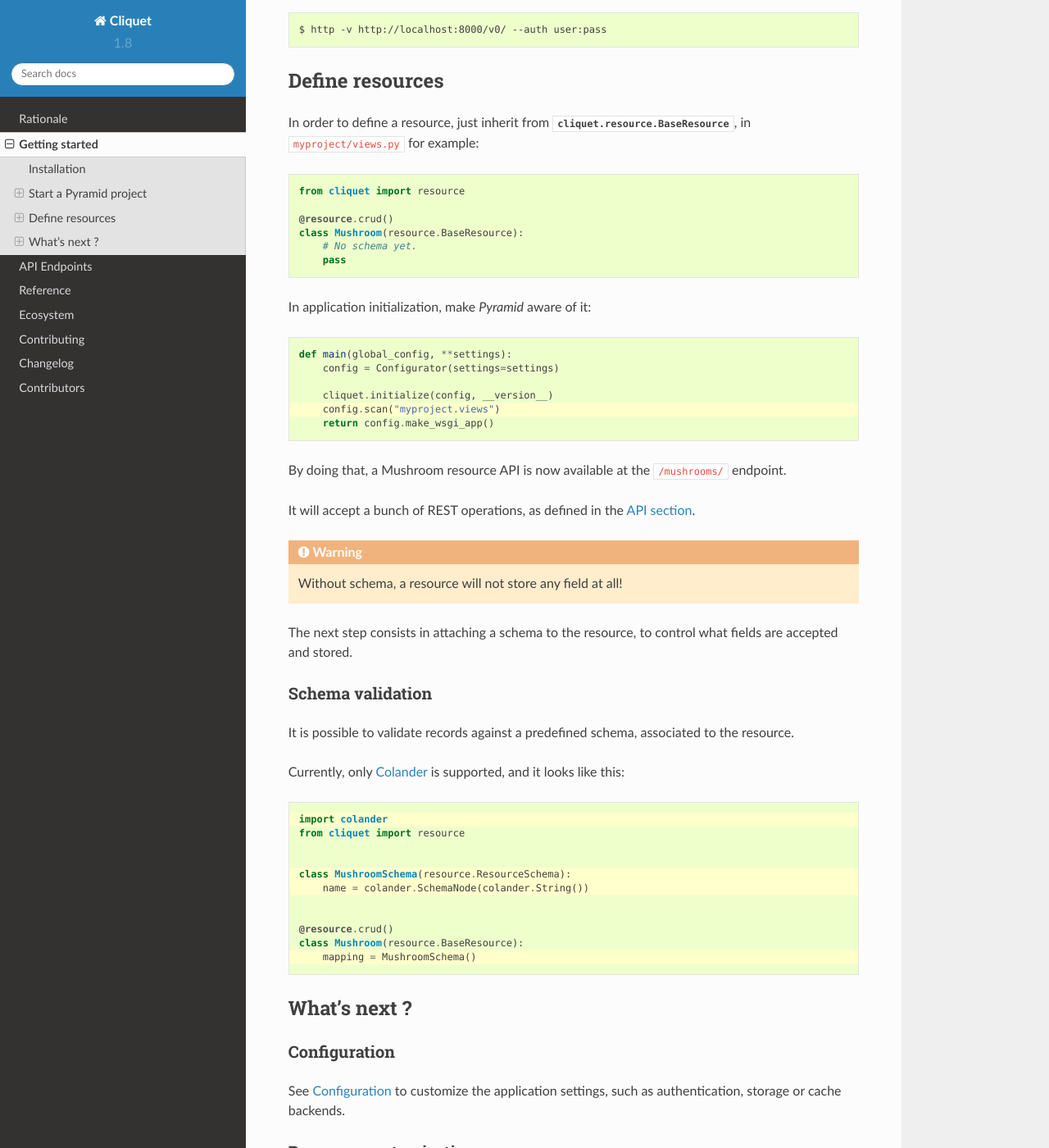
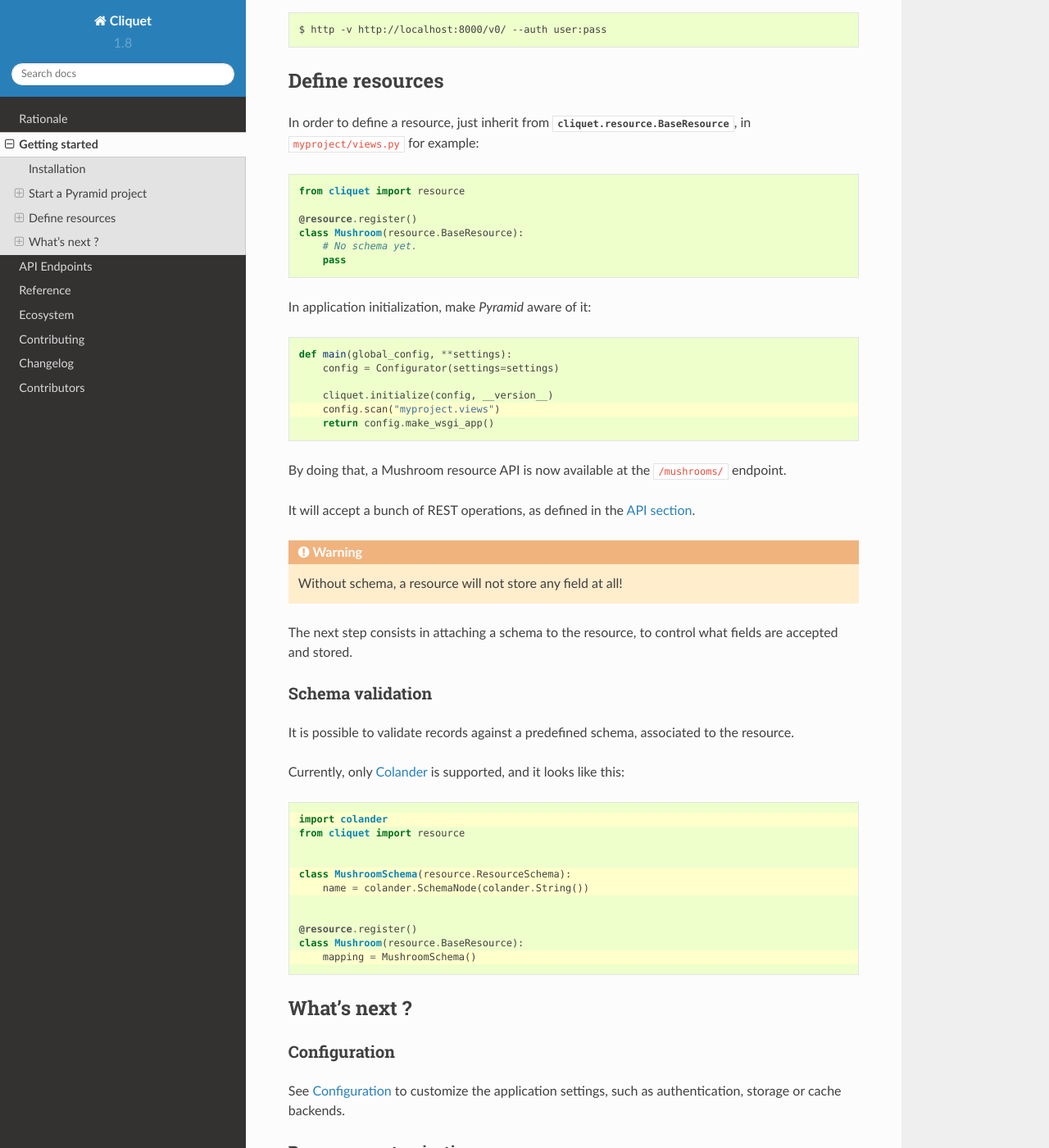
Before and after one commit to Kinto/kinto, a Sphinx documentation site: the page built from docs/quickstart.rst, in a window 1280 px wide and 1400 px high, scrolled down 1998 px. Shown: the whole window at 82% size. Built offline with Sphinx 7.4.7 and the Read the Docs theme 2.0.0, drawn with Linux system fonts in a browser that asks for light colours.

Commit message:
Update docs

```diff
--- a/docs/quickstart.rst
+++ b/docs/quickstart.rst
@@ -123,7 +123,7 @@ in :file:`myproject/views.py` for example:
 
     from cliquet import resource
 
-    @resource.crud()
+    @resource.register()
     class Mushroom(resource.BaseResource):
         # No schema yet.
         pass
@@ -175,7 +175,7 @@ Currently, only :rtd:`Colander <colander>` is supported, and it looks like this:
         name = colander.SchemaNode(colander.String())
 
 
-    @resource.crud()
+    @resource.register()
     class Mushroom(resource.BaseResource):
         mapping = MushroomSchema()
 
--- a/docs/reference/resource.rst
+++ b/docs/reference/resource.rst
@@ -31,7 +31,7 @@ Full example
             unique_fields = ('url',)
 
 
-    @resource.crud()
+    @resource.register()
     class Bookmark(resource.BaseResource):
         mapping = BookmarkSchema()
 
@@ -134,7 +134,7 @@ or at the resource level:
             return '%s' % utils.msec_time()
 
 
-    @resource.crud()
+    @resource.register()
     class Mushroom(resource.BaseResource):
         def __init__(request):
             super(Mushroom, self).__init__(request)
```
Also changed, not shown: 1 other file.
